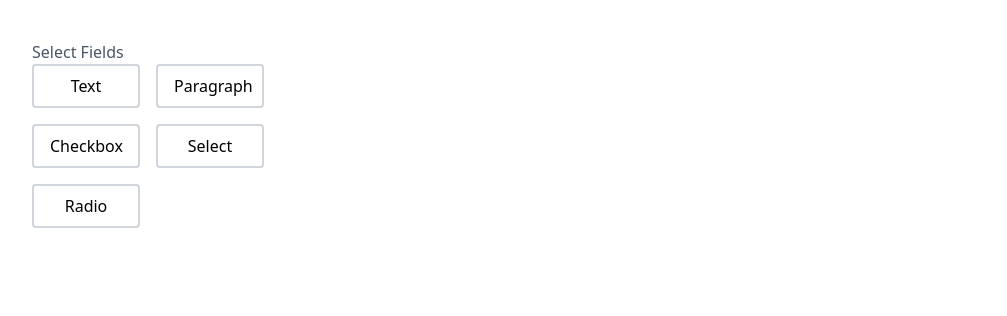
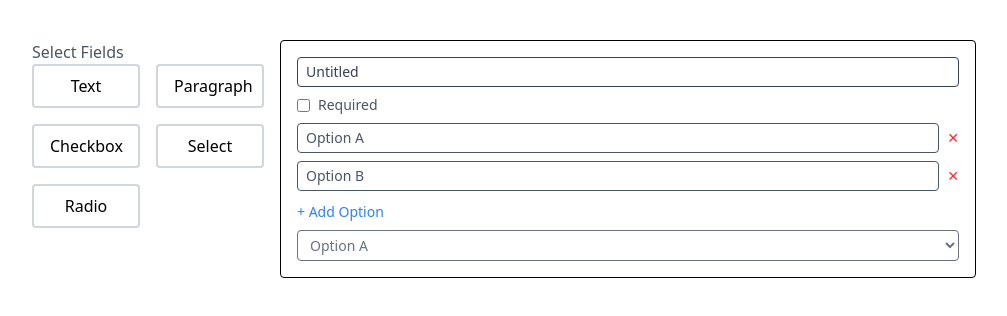
Before and after one commit to selenax/formVibes, a React (Vite) app: page / in a window 1280 px wide. Both pictures are taken after a click on the button "Select". Shown: the top 316 px of the page, without its empty margins (136-1143 px from the left). Built offline with nearby package versions, Linux system fonts and the light colour scheme.

Commit message:
feat: implement SelectField with editable options using OptionEditor

```diff
--- a/src/components/FieldList/SelectField.jsx
+++ b/src/components/FieldList/SelectField.jsx
@@ -1,5 +1,46 @@
-const SelectField = () => {
-  return <div></div>;
+import OptionEditor from './OptionEditor';
+
+const SelectField = ({ field, onUpdate }) => {
+  return (
+    <div className="p-4 border rounded space-y-2">
+      {/* Field label */}
+      <input
+        type="text"
+        value={field.label}
+        onChange={(e) => onUpdate(field.id, { label: e.target.value })}
+        className="text-sm font-medium text-gray-700 border px-2 py-1 rounded w-full"
+        placeholder="Field label"
+      />
+
+      {/* Required toggle */}
+      <div className="flex items-center space-x-2">
+        <input
+          type="checkbox"
+          checked={field.required}
+          onChange={(e) => onUpdate(field.id, { required: e.target.checked })}
+        />
+        <label className="text-sm text-gray-600">Required</label>
+      </div>
+
+      {/* Option editor */}
+      <OptionEditor
+        options={field.options || []}
+        onChange={(opts) => onUpdate(field.id, { options: opts })}
+      />
+
+      {/* Preview */}
+      <select
+        disabled
+        className="w-full border rounded px-2 py-1 text-sm text-gray-500"
+      >
+        {(field.options || []).map((option, index) => (
+          <option key={index} value={option}>
+            {option || `Option ${index + 1}`}
+          </option>
+        ))}
+      </select>
+    </div>
+  );
 };
 
 export default SelectField;
```
